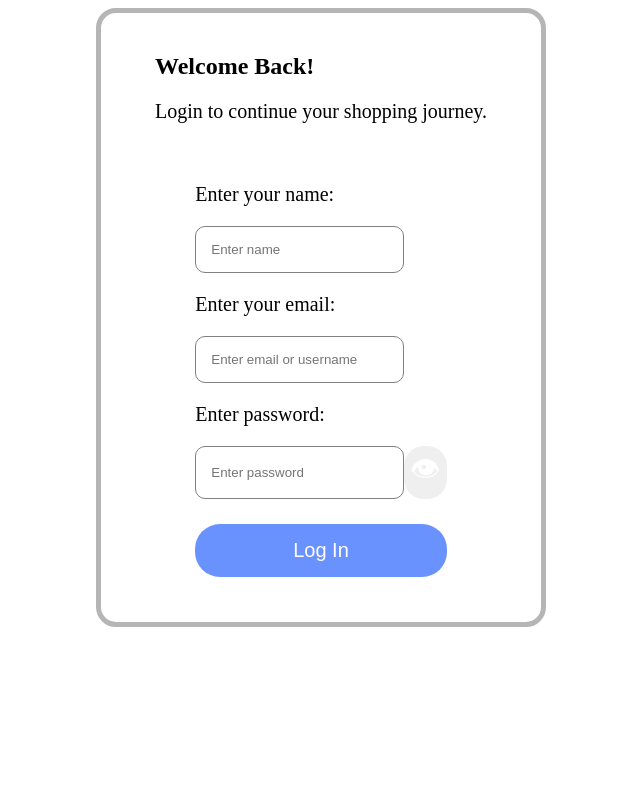
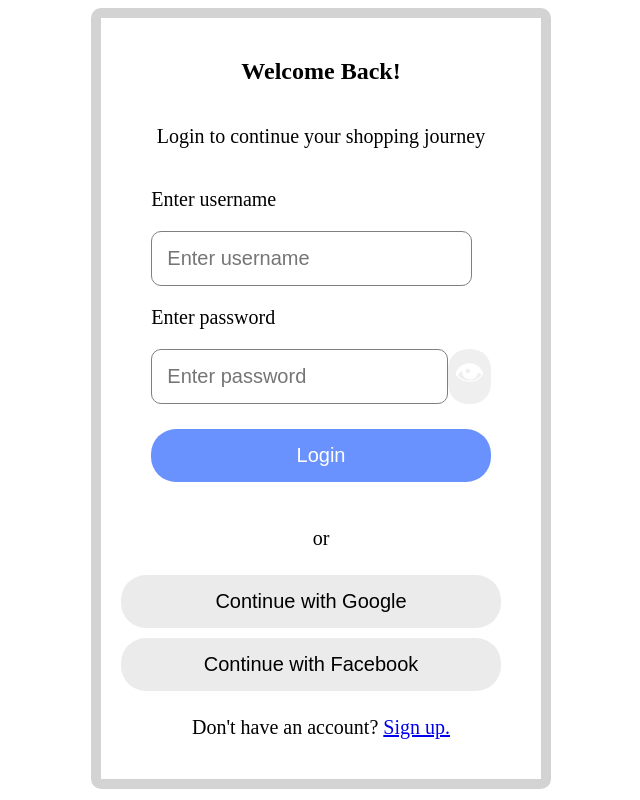
Before and after one commit to AnthonyLTorrefranca/login-page, a React (Vite) app in the folder login_page/: page / in a window 1280 px wide. Shown: the whole page, without its empty margins (319-959 px from the left). Built offline with nearby package versions, Linux system fonts and the light colour scheme.

Commit message:
mastering the onChange event, naming value, and the toggle show/hide on the password.

```diff
--- a/login_page/src/components/Login/Login.css
+++ b/login_page/src/components/Login/Login.css
@@ -1,24 +1,33 @@
-.login_info {
+.loginInfo {
     display: flex;
+    flex-direction: column;
     justify-content: center;
     align-items: center;
     padding: 20px;
+    width: 400px;
+    border: 10px solid lightgrey;
+    border-radius: 10px;
 }
 
 /* welcome heading */
-.welcome_heading {
+.welcomeHeading {
+    margin: 0;
     padding: 20px;
 }
 
-.login_info h1{
-    margin: 0;
-}
-
-.login_info p{
+.loginInfo p{
     font-size: 20px;
 }
 
-.login_info input {
+/* username container */
+.usernameContainer input, .passwordContainer input{
+    width: 380px;
+    font-size: 20px;
+}
+
+.loginInfo input {
+    width: 85%;
+    font-size: 20px;
     border-radius: 10px;
     border: 1px solid grey;
     padding: 15px;
@@ -27,27 +36,45 @@
 /* password container */
 .passwordContainer{
     display: flex;
+    flex-direction: row;
     width: 100%;
-}
-
-.passwordContainer button {
-    cursor: pointer;
 }
 
 .passwordContainer button{
     border: none;
     color: white;
     font-size: 30px;
+    cursor: pointer;
     border-radius: 20px;
 }
 
-.login_btn {
+.loginBtn {
     width: 100%;
     border: none;
     margin: 25px 0;
     padding: 15px;
     color: white;
     font-size: 20px;
+    cursor: pointer;
     border-radius: 25px;
     background-color: rgb(106, 146, 255);
 }
+
+
+.social {
+    display: flex;
+    flex-direction: column;
+}
+
+.continueWithSocials {
+    width: 100%;
+    border: none;
+    margin: 5px 0;
+    padding: 15px;
+    color: black;
+    font-size: 20px;
+    width: 380px;
+    cursor: pointer;
+    border-radius: 25px;
+    background-color: rgba(227, 227, 227, 0.712);
+}
--- a/login_page/src/components/Login/Login.jsx
+++ b/login_page/src/components/Login/Login.jsx
@@ -1,62 +1,46 @@
-import { useState } from 'react'
+import { useState } from "react";
 import './Login.css'
 
 export default function Login() {
-    const [showPswd, setShowPswd] = useState(false)
-    const [formValues, setFormValues] = useState({
-        name: "",
-        email: "",
-        pswd: "",
-    });
+    const [seePswd, setSeePswd] = useState(false)
+    const [formValue, setFormValue] = useState({
+        username: "",
+        password: "",
+    })
     function handleSubmit(e){
         e.preventDefault()
-        console.log(formValues)
+        console.log(formValue)
     }
 return (
-    <section className='login_info'>
-        <div className='welcome_heading'>
-            <h1>Welcome Back!</h1>
-            <p>Login to continue your shopping journey.</p>
-        </div>
+    <section className="loginInfo">
+        <h1>Welcome Back!</h1>
+            <p>Login to continue your shopping journey</p>
         <form onSubmit={handleSubmit}>
-            <section className='nameContainer'>
-                <p>Enter your name:</p>
-                <input
-                    placeholder='Enter name'
+            <p>Enter username</p>
+            <section className="usernameContainer">
+                <input placeholder="Enter username"
+                    name="username"
                     type="text"
-                    name="name"
-                    onChange={(e) =>
-                        setFormValues({
-                            ...formValues,
-                            name: e.target.value})
-                    } />
+                    onChange={(e) => setFormValue(({ ...formValue, username: e.target.value }))}/>
             </section>
-            <section className='emailContainer'>
-                <p>Enter your email:</p>
-                <input
-                    placeholder='Enter email or username'
-                    type="text"
-                    name="email"
-                    onChange={(e) =>
-                        setFormValues({
-                            ...formValues,
-                            email: e.target.value})
-                    } />
+                <p>Enter password</p>
+            <section className="passwordContainer">
+                <input placeholder="Enter password"
+                    name="password"
+                    type={seePswd ? "text" : "password"}
+                    onChange={(e) => setFormValue(({ ...formValue, password: e.target.value }))}/>
+            <button
+                type="button"
+                onClick={()=> setSeePswd(!seePswd)}>👁</button>
             </section>
-            <p>Enter password:</p>
-            <section className="passwordContainer">
-                <input
-                    placeholder='Enter password'
-                    type={showPswd ? "text" : "password"}
-                    name="pswd"
-                    onChange={(e) => setFormValues({
-                        ...formValues,
-                        pswd: e.target.value,})
-                    } />
-                <button type="button" onClick={()=> setShowPswd(!showPswd)}>👁</button>
-            </section>
-            <button className='login_btn'>Log In</button>
+                <button type="submit" className="loginBtn">Login</button>
         </form>
+            <p>or</p>
+        <section>
+            <button className="continueWithSocials">Continue with Google</button>
+            <button className="continueWithSocials">Continue with Facebook</button>
+        </section>
+        <p>Don't have an account? <a href="#">Sign up.</a></p>
     </section>
-)
+    )
 }
```
Also changed, not shown: 1 other file (tests, documents, lock files or other folders).
